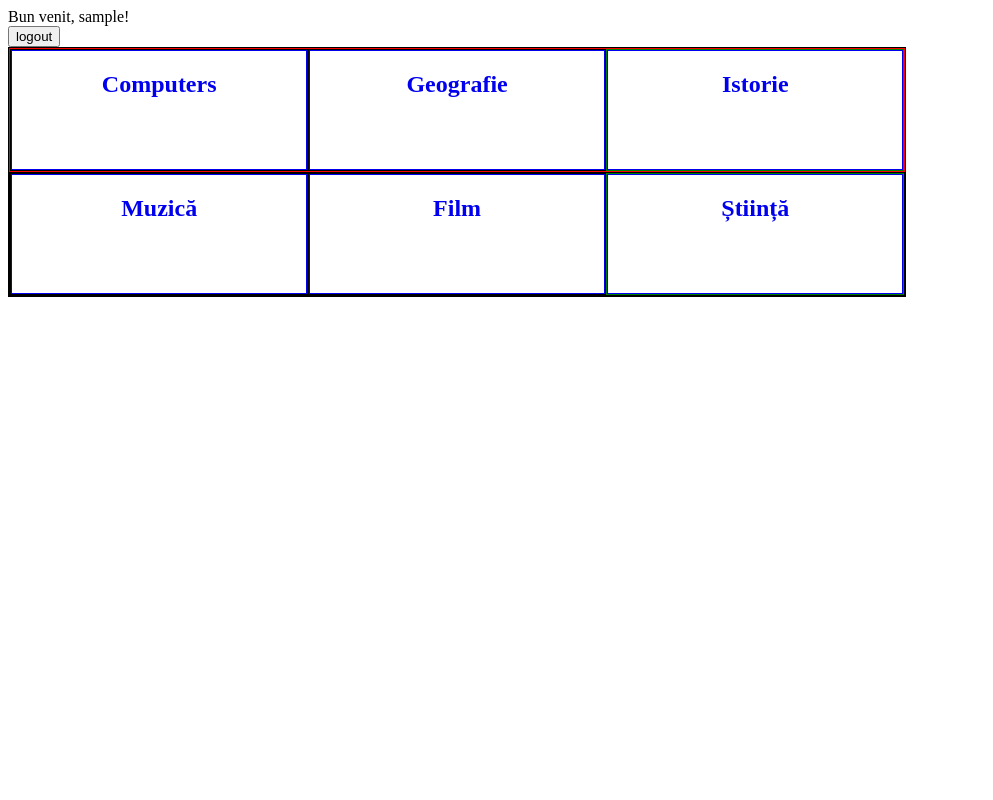
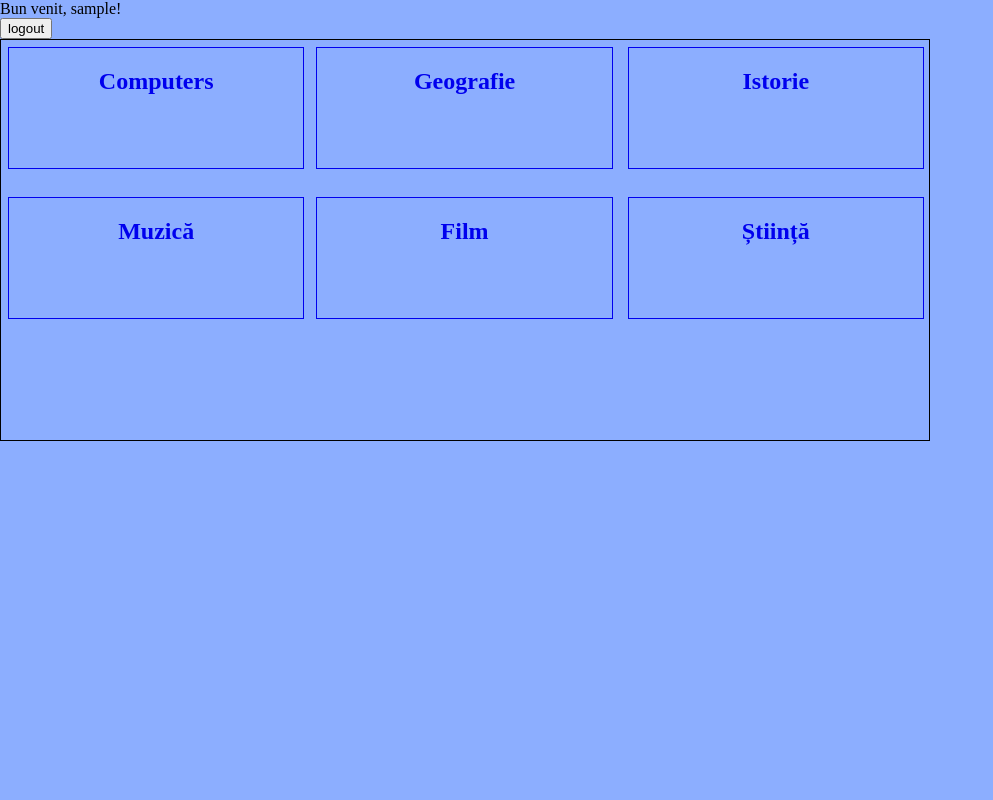
Before and after one commit to iftodimihail/WebpagePens, a PHP site: page /menu in a window 1280 px wide. Shown: the whole page, without its empty margins (0-993 px from the left). Run offline with PHP 8.4, Linux system fonts and the light colour scheme; the visitor is signed in with stand-in values (Sample User, id 1).

Commit message:
Update style.css

```diff
--- a/Trivia Game/css/style.css
+++ b/Trivia Game/css/style.css
@@ -1,10 +1,72 @@
-#content{
-
+html, body{
+	margin: 0;
+	padding: 0;
+	height: 100%;
+	background-color:#8caeff;
 }
 
+.formContainer{
+	width: 300px;
+    height: 290px;
+    position: absolute;
+    top:0;
+    bottom: 0;
+    left: 0;
+    right: 0;
+	border: 1px solid #939393;
+    margin: auto;
+	text-align: center;
+	background-color: #e8efff;
+}
+
+.formContainer form{
+	margin-top: 30px;
+}
+
+.formContainer input{
+	height: 30px;
+	width: 250px;
+	margin-top: 10px;
+	font-family: Roboto, serif;
+	font-size: 14px;
+}
+
+#login{
+	height: 33px;
+	background-color: rgb(66,139,202);
+	border: 1px solid rgb(66,139,202);
+	border-radius: 3px;
+	color: white;
+	margin-bottom: 10px;
+	font-family: Roboto, serif;
+	font-size: 14px;
+	margin-top: 5px;
+}
+
+#signUpBtn{
+	margin-top: 40px;
+	height: 33px;
+	width : 250px;
+	background-color: rgb(66,139,202);
+	border: 1px solid rgb(66,139,202);
+	border-radius: 3px;
+	font-family: Roboto, serif;
+	font-size: 14px;
+	color: white;
+}
+
+#signup{
+	height: 33px;
+	background-color: rgb(66,139,202);
+	border: 1px solid rgb(66,139,202);
+	border-radius: 3px;
+	color: white;
+}
+
+
 .categories{
-	width: 70vw;
-	height: 100%;
+	width: 72.5%;
+	height: 50vh;
 	border: 1px solid;
 	overflow: auto;
 }
@@ -13,54 +75,52 @@
 	float: left;
 	text-decoration: none;
 	width: 23vw;
-	height: 14.7vh;
+	height: 15vh;
 	border: 1px solid;
 }
 
 .row1{
-	border: 1px solid red;
 	overflow: auto;
+	height: 150px;
 }
 
 .row1 .category1{
 	float: left;
-	width: 33.1%;
+	width: 23vw;
 	height: 15vh;
 	text-align:center;
-	border: 1px solid;
+	margin: 7px 7px 7px 7px;
 }
 
 .row1 #history{
 	float: right;
-	width: 33.1%;
+	width: 23vw;
 	height: 15vh;
 	text-align:center;
-	border: 1px solid green;
-
+	margin-left: 0 !important;
 }
 
 .row2{
-	border: 1px solid;
 	overflow: auto;
+	height: 150px;
 }
 .row2 .category2{
 	float: left;
-	width: 33.1%;
+	width: 23vw;
 	height: 15vh;
 	text-align:center;
-	border: 1px solid;
+	margin: 7px 7px 7px 7px;
 }
 
 .row2 #science{
 	float: right;
-	width: 33.1%;
+	width: 23vw;
 	height: 15vh;
 	text-align:center;
-	border: 1px solid green;
-
+	margin-left: 0 !important;
 }
 
 .row2{
-	border: 1px solid;
 	overflow: auto;
+	height: 150px;
 }
```
